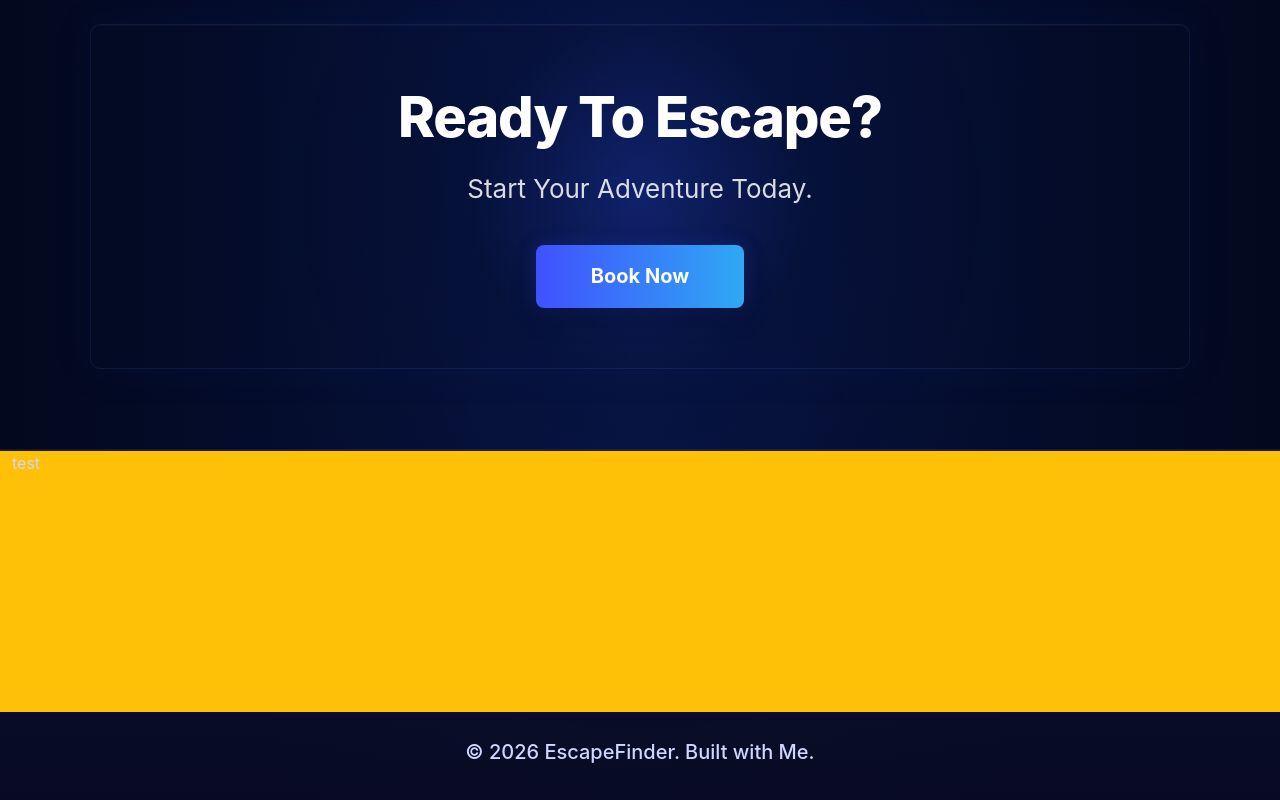
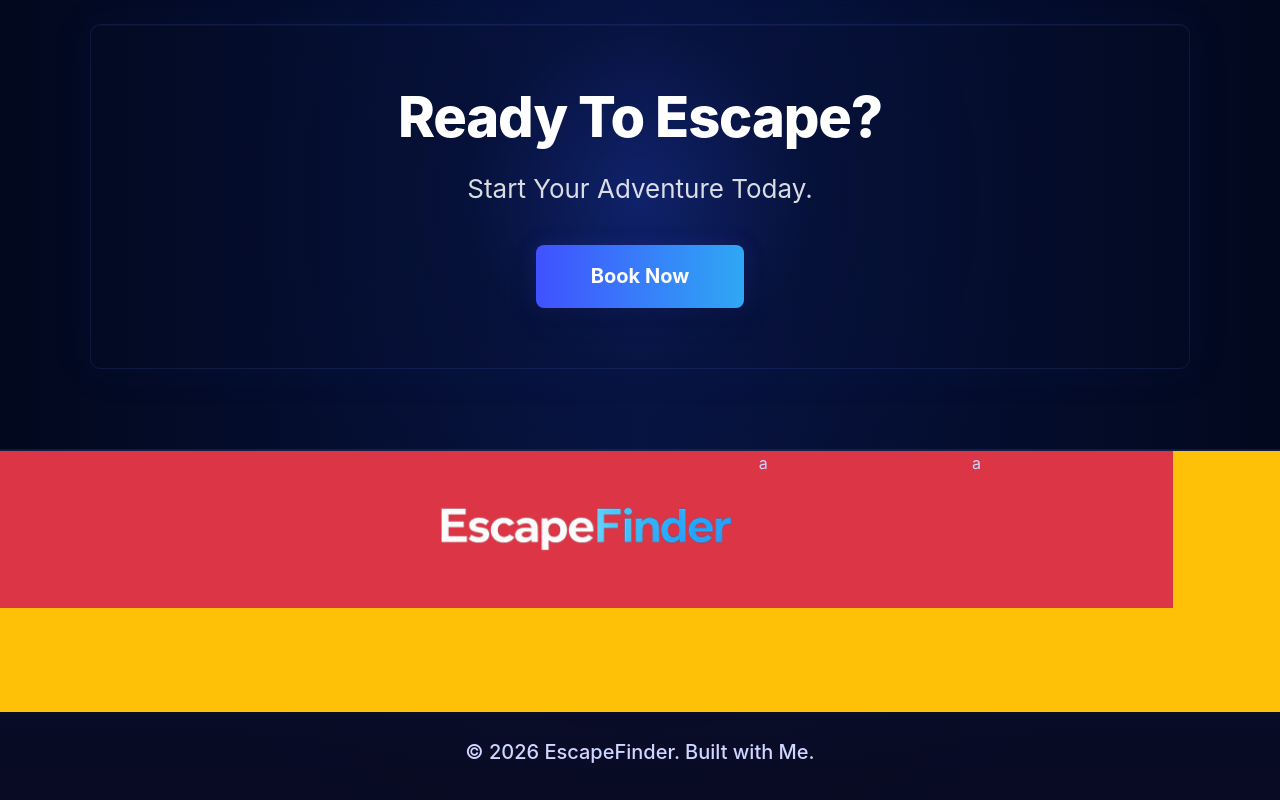
Before and after one commit to kiumars609/escape-finder, a React (Vite) app: page / in a window 1280 px wide. Shown: the part 1087-1887 px from the top of the page. Built offline with nearby package versions, Linux system fonts and the light colour scheme.

Commit message:
Edit Footer

```diff
--- a/src/Components/Footer/Footer.jsx
+++ b/src/Components/Footer/Footer.jsx
@@ -1,5 +1,6 @@
-import React from 'react'
+import React from "react";
 import "./style.css";
+import logo from '../../assets/images/logo/logo.png'
 
 export default function Footer() {
   return (
@@ -7,7 +8,17 @@ export default function Footer() {
       <div className="container-fluid">
         <div className="row footer">
           <div className="col-12 h-75 bg-warning">
-                test
+            <div className="row">
+              <div className="col-12 col-md-4 bg-danger">
+
+              </div>
+              <div className="col-12 col-md-3 bg-danger">
+                <img src={logo} alt="logo" className="" />
+              </div>
+              <div className="col-12 col-md-2 bg-danger">a</div>
+              <div className="col-12 col-md-2 bg-danger">a</div>
+              <div className="col-12 col-md-2 bg-danger"></div>
+            </div>
           </div>
           <div className="col-12 h-25 d-flex align-items-center justify-content-center">
             <h5>© 2026 EscapeFinder. Built with Me.</h5>
@@ -15,5 +26,5 @@ export default function Footer() {
         </div>
       </div>
     </>
-  )
+  );
 }
```
Lines whose indentation alone changed are shown as unchanged.
